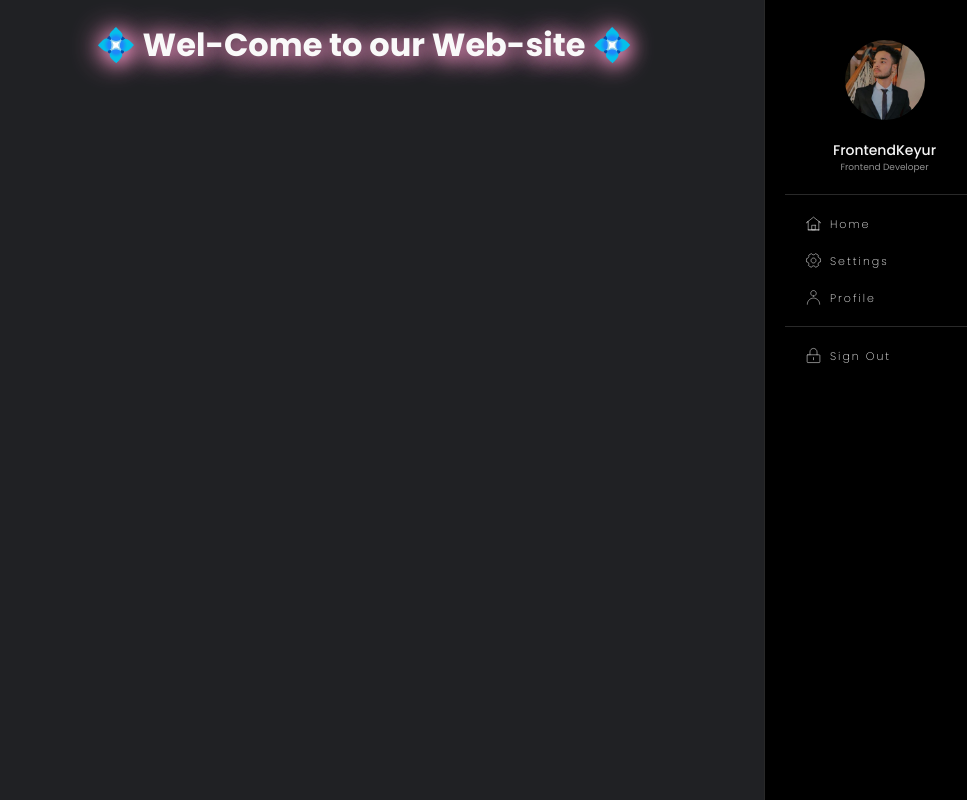
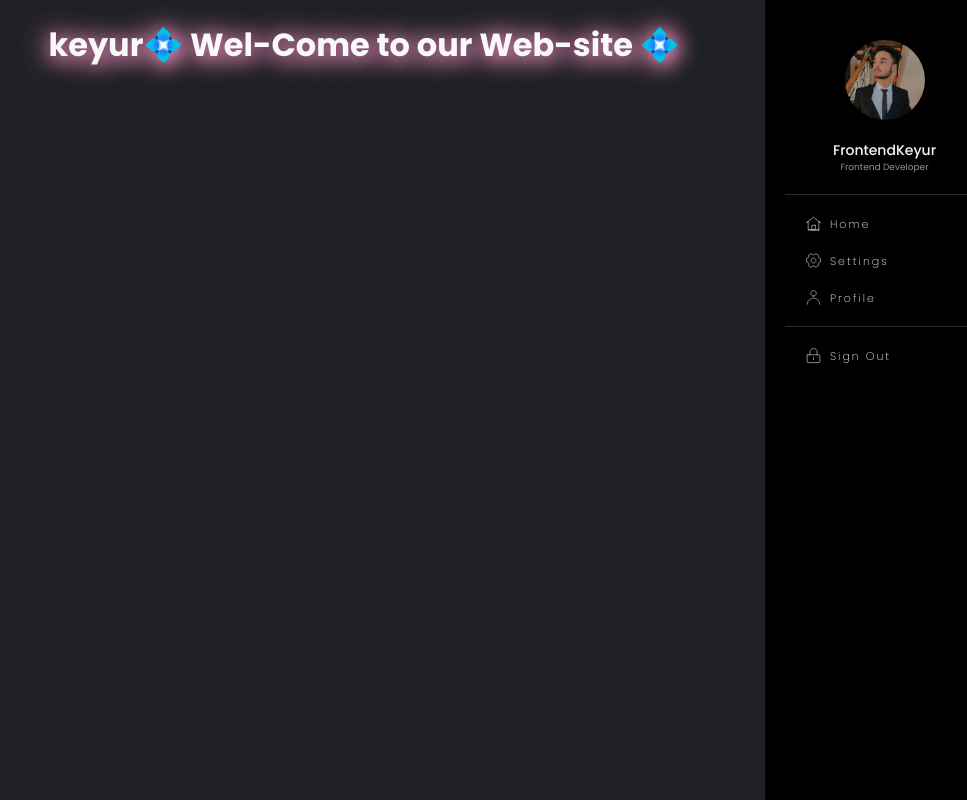
Before and after one commit to keyur6021/creative-sidebar, a plain HTML site: page index.html in a window 1280 px wide. Shown: the whole page, without its empty margins (276-1243 px from the left). Drawn offline with Linux system fonts and the light colour scheme.

Commit message:
update new details

```diff
--- a/index.html
+++ b/index.html
@@ -46,7 +46,7 @@
     </nav>
   </aside>
   <div class="text-center">
-    <h1 class="title-main"> 💠 Wel-Come to our Web-site 💠</h1>
+    <h1 class="title-main"> keyur💠 Wel-Come to our Web-site 💠</h1>
   </div>
 
 </body>
```
